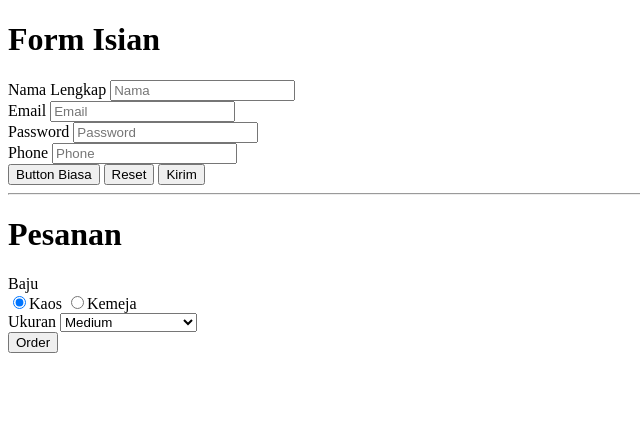
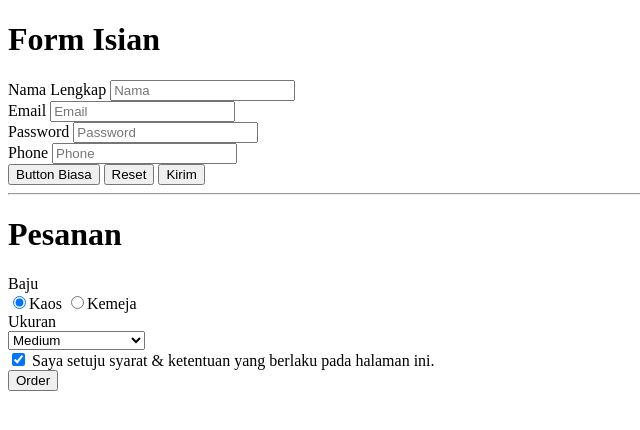
Before and after one commit to jonrysimbolon/Dev-Handal, a plain HTML site: page belajar-dasar-html/form.html in a window 1280 px wide. Shown: the whole page, without its empty margins (0-640 px from the left). Drawn offline with Linux system fonts and the light colour scheme.

Commit message:
feat: add checkbox and its description

```diff
--- a/belajar-dasar-html/form.html
+++ b/belajar-dasar-html/form.html
@@ -60,7 +60,7 @@
             <input type="radio" name="baju" id="kemeja" value="kemeja"><label for="kemeja">Kemeja</label>
         </div>
         <div>
-            <label for="ukuran">Ukuran</label>
+            <label for="ukuran">Ukuran</label><br>
             <!-- selected berfungsi sebagai pemilihan secara default -->
             <select name="ukuran" id="ukuran">
                 <option value="">.:Pilih Ukuran:.</option>
@@ -71,6 +71,11 @@
                 <option value="xxl">Double Extra Large</option>
             </select>
         </div>
+        <div>
+            <!-- checked berfungsi sebagai pemilihan secara default -->
+            <input type="checkbox" name="term" id="term" checked>
+            <label for="term">Saya setuju syarat & ketentuan yang berlaku pada halaman ini.</label>
+        </div>
         <button>Order</button>
     </form>
 </body>
```
